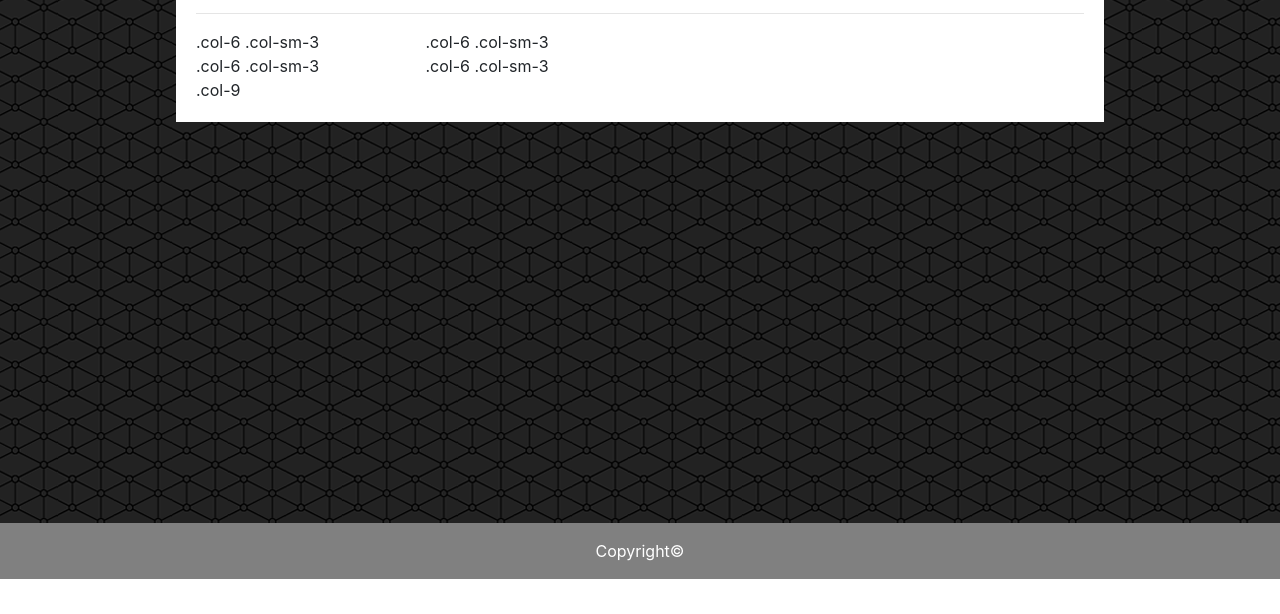
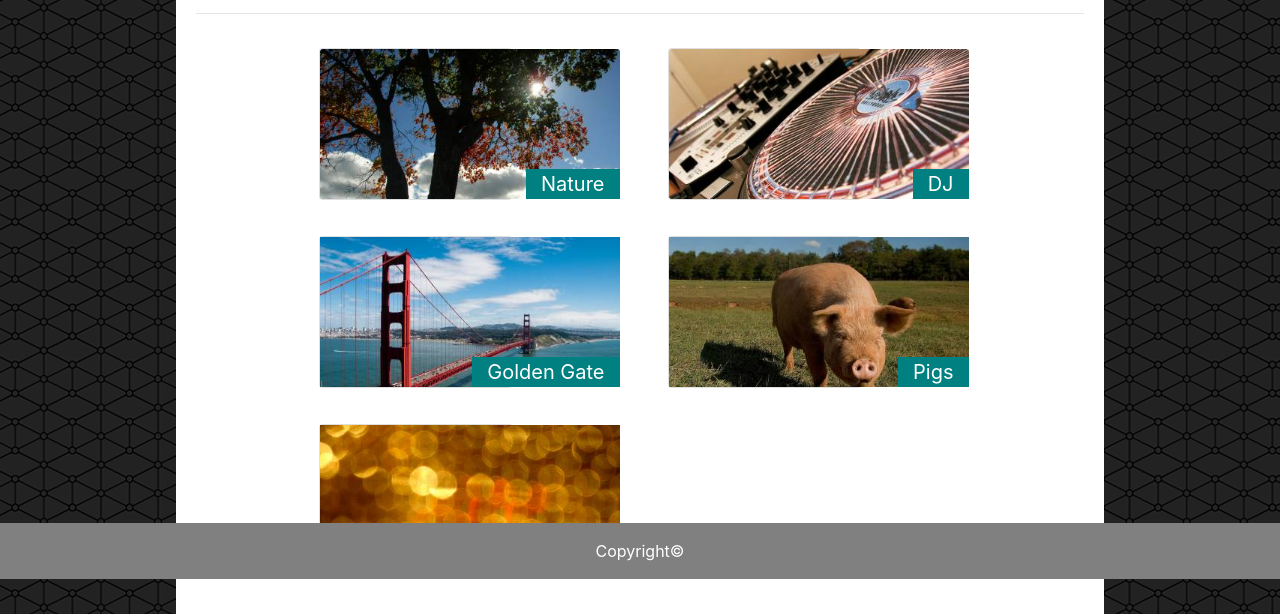
Before and after one commit to jstngo/Bootstrap-Portfolio, a plain HTML site: page portfolio.html in a window 1280 px wide. Shown: the part 221-835 px from the top of the page. Before the commit the page ends 800 px from the top, so only its background shows below. Drawn offline with nearby package versions, Linux system fonts and the light colour scheme.

Commit message:
Added image overlay text for portfolio pictures. Fixed the margins and padding for all the images in portfolio

```diff
--- a/portfolio.html
+++ b/portfolio.html
@@ -8,7 +8,7 @@
     <!-- Bootstrap CSS -->
     <link rel="stylesheet" href="https://stackpath.bootstrapcdn.com/bootstrap/4.3.1/css/bootstrap.min.css" integrity="sha384-ggOyR0iXCbMQv3Xipma34MD+dH/1fQ784/j6cY/iJTQUOhcWr7x9JvoRxT2MZw1T" crossorigin="anonymous">
 
-    <title>Hello, world!</title>
+    <title>Justin Goyena</title>
   </head>
   <body background="assets/images/connectwork.png">
 <div class="mx-auto" style="background-color: white; width: 100%;">
@@ -44,16 +44,54 @@
     <h1 style="color: teal">Portfolio</h1>
     <hr>
         <div class="row">
-                <div class="col-6 col-sm-3">.col-6 .col-sm-3</div>
-                <div class="col-6 col-sm-3">.col-6 .col-sm-3</div>
+                <div class="col-6 col-sm-3" style="margin: auto; padding: 18px;">
+                    <div class="card bg-white text-white">
+                        <img class="card-img" src="assets/images/nature.jpg" alt="Nature" style="width: 300px;">
+                        <div class="card-img-overlay" style="width: 300px">
+                        <p class="card-text" style="background-color: teal; position: absolute; bottom: 0px; right: 0px; padding-left: 15px; padding-right: 15px; font-size: 20px;">Nature</p>
+                        </div>
+                    </div>
+                </div>
+                <div class="col-6 col-sm-3" style="margin-right: 220px; padding: 18px;">
+                    <div class="card bg-white text-white">
+                        <img class="card-img" src="assets/images/DJ.jpg" alt="DJ" style="width: 300px;">
+                        <div class="card-img-overlay" style="width: 300px">
+                        <p class="card-text" style="background-color: teal; position: absolute; bottom: 0px; right: 0px; padding-left: 15px; padding-right: 15px; font-size: 20px;">DJ</p>
+                        </div>
+                    </div>
+                </div>
 
                 <!-- Force next columns to break to new line -->
                 <div class="w-100"></div>
 
-                <div class="col-6 col-sm-3">.col-6 .col-sm-3</div>
-                <div class="col-6 col-sm-3">.col-6 .col-sm-3</div>
+                <div class="col-6 col-sm-3" style="margin: auto; padding: 18px;">
+                    <div class="card bg-white text-white">
+                        <img src="assets/images/Golden.jpg" alt="Golden Gate" style="width: 300px;">
+                        <div class="card-img-overlay" style="width: 300px">
+                        <p class="card-text" style="background-color: teal; position: absolute; bottom: 0px; right: 0px; padding-left: 15px; padding-right: 15px; font-size: 20px;">Golden Gate</p>
+                        </div>
+                    </div>
+                </div>
 
-                <div class="col-9">.col-9</div>
+                <div class="col-6 col-sm-3" style="margin-right: 220px; padding: 18px;">
+                    <div class="card bg-white text-white">
+                        <img src="assets/images/piggy.jpg" alt="Pigs" style="width: 300px;">
+                        <div class="card-img-overlay" style="width: 300px">
+                        <p class="card-text" style="background-color: teal; position: absolute; bottom: 0px; right: 0px; padding-left: 15px; padding-right: 15px; font-size: 20px;">Pigs</p>
+                        </div>
+                    </div>
+                </div>
+
+                <div class="w-100"></div>
+
+                <div class="col-sm-3" style="margin-left: 120px; padding: 18px;">
+                    <div class="card bg-white text-white">
+                        <img src="assets/images/abstract.jpg" alt="Cool Lights" style="width: 300px;">
+                        <div class="card-img-overlay" style="width: 300px">
+                        <p class="card-text" style="background-color: teal; position: absolute; bottom: 0px; right: 0px; padding-left: 15px; padding-right: 15px; font-size: 20px;">Cool lights</p>
+                        </div>
+                    </div>
+                </div>
         </div>
 </div>
 </div>
```
Also changed, not shown: contact.html (+8 -24 lines), index.html (+2 -2 lines).
